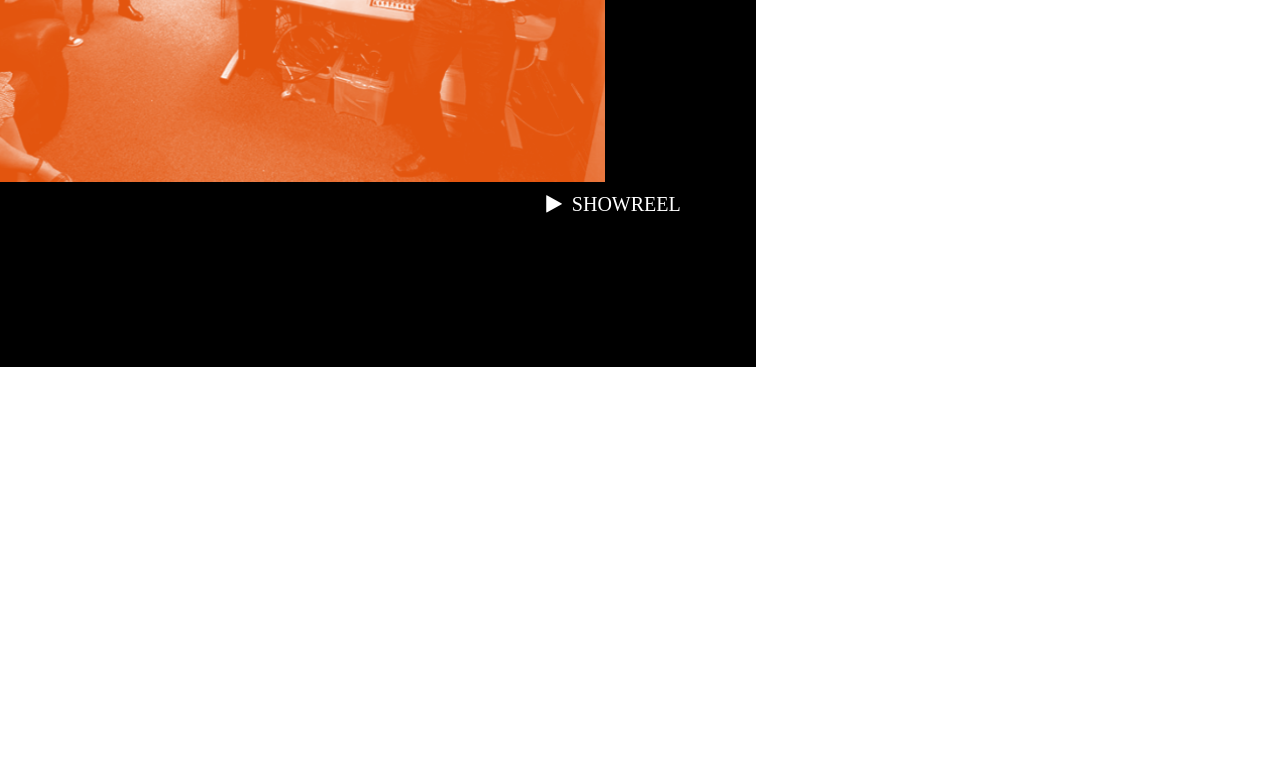
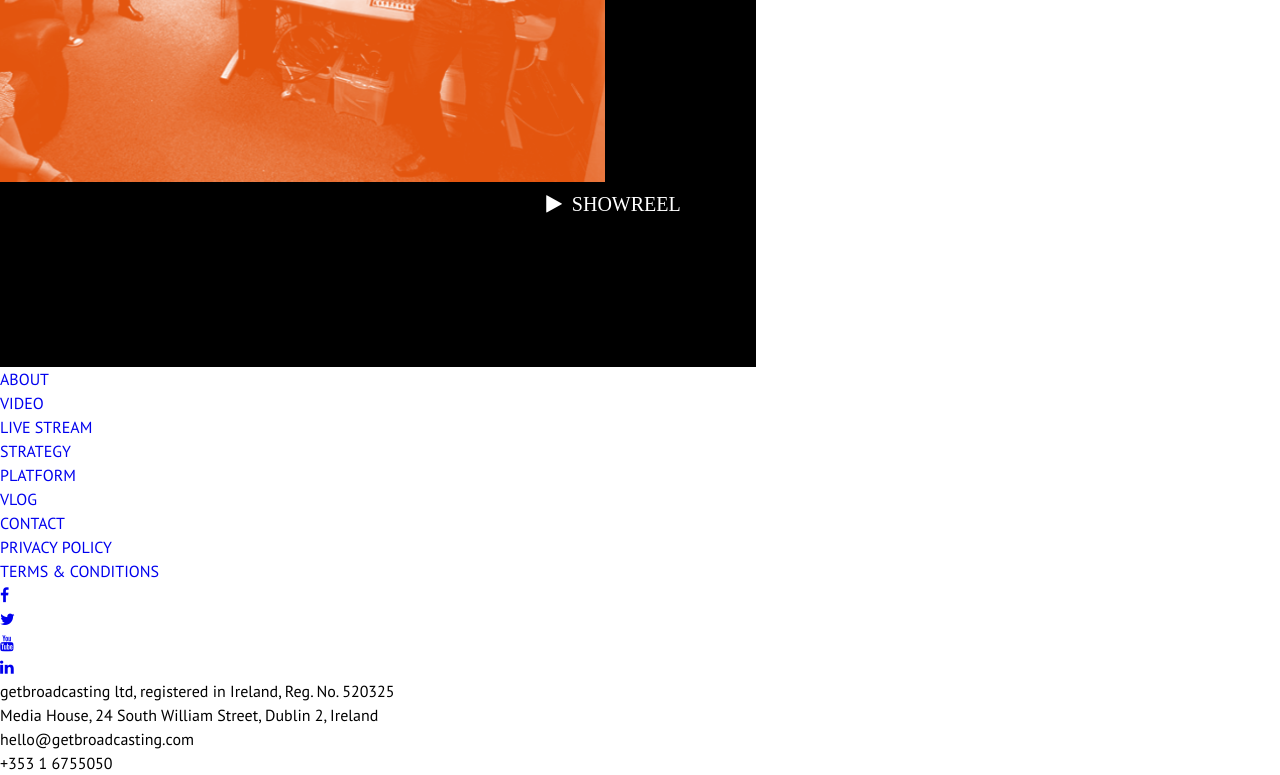
Before and after one commit to mystreie1126/getbroadcast-landing-page, a plain HTML site: page index.html in a window 1280 px wide. Shown: the part 453-1228 px from the top of the page. Before the commit the page ends 820 px from the top, so only its background shows below. Drawn offline with Linux system fonts and the light colour scheme.

Commit message:
footer mark up

```diff
--- a/index.html
+++ b/index.html
@@ -52,6 +52,39 @@
 
 </section>
 
+<footer>
+	<ul class="bottom-nav">
+		<li><a href="#">About</a></li>
+		<li><a href="#">Video</a></li>
+		<li><a href="#">Live stream</a></li>
+		<li><a href="#">Strategy</a></li>
+		<li><a href="#">Platform</a></li>
+		<li><a href="#">Vlog</a></li>
+		<li><a href="#">Contact</a></li>
+	</ul>
+
+	<ul class="terms">
+		<li><a href="#">Privacy Policy</a></li>
+		<li><a href="#">Terms &amp; Conditions</a></li>
+	</ul>
+
+	<ul class="social-icon">
+		 <li><a href="https://www.facebook.com/GetBroadcasting" target="_blank"><i class="fa fa-facebook" ></i></a></li>
+         <li><a href="https://twitter.com/GetBroadcasting" target="_blank"><i class="fa fa-twitter"></i></a></li>
+         <li><a href="https://www.youtube.com/channel/UCDvmvgXmnrlSl6KbXrbp5Vw" target="_blank"><i class="fa fa-youtube"></i></a></li>
+         <li><a href="https://www.linkedin.com/company/get-broadcasting/" target="_blank"><i class="fa fa-linkedin"></i></a></li>
+	</ul>
+
+	<ul class="contact-details">
+		<li><span>getbroadcasting ltd, registered in Ireland, Reg. No. 520325</span></li>
+		<li><span>Media House, 24 South William Street, Dublin 2, Ireland</span></li>
+		<li><span>hello@getbroadcasting.com</span></li>
+		<li><span>+353 1 6755050</span></li>
+	</ul>
+	<div id="map"></div>
+</footer>
+
+
 
 
 
```
